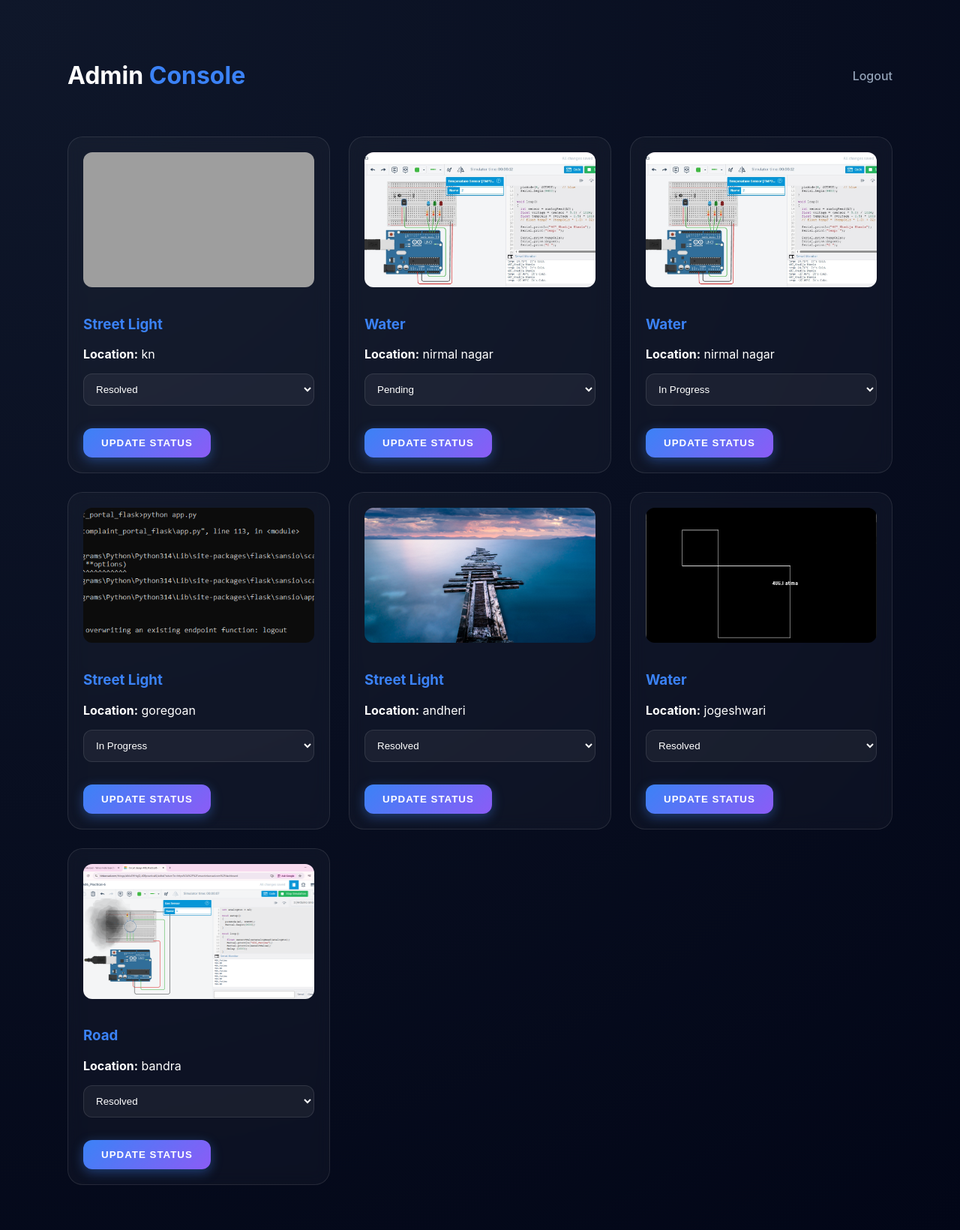
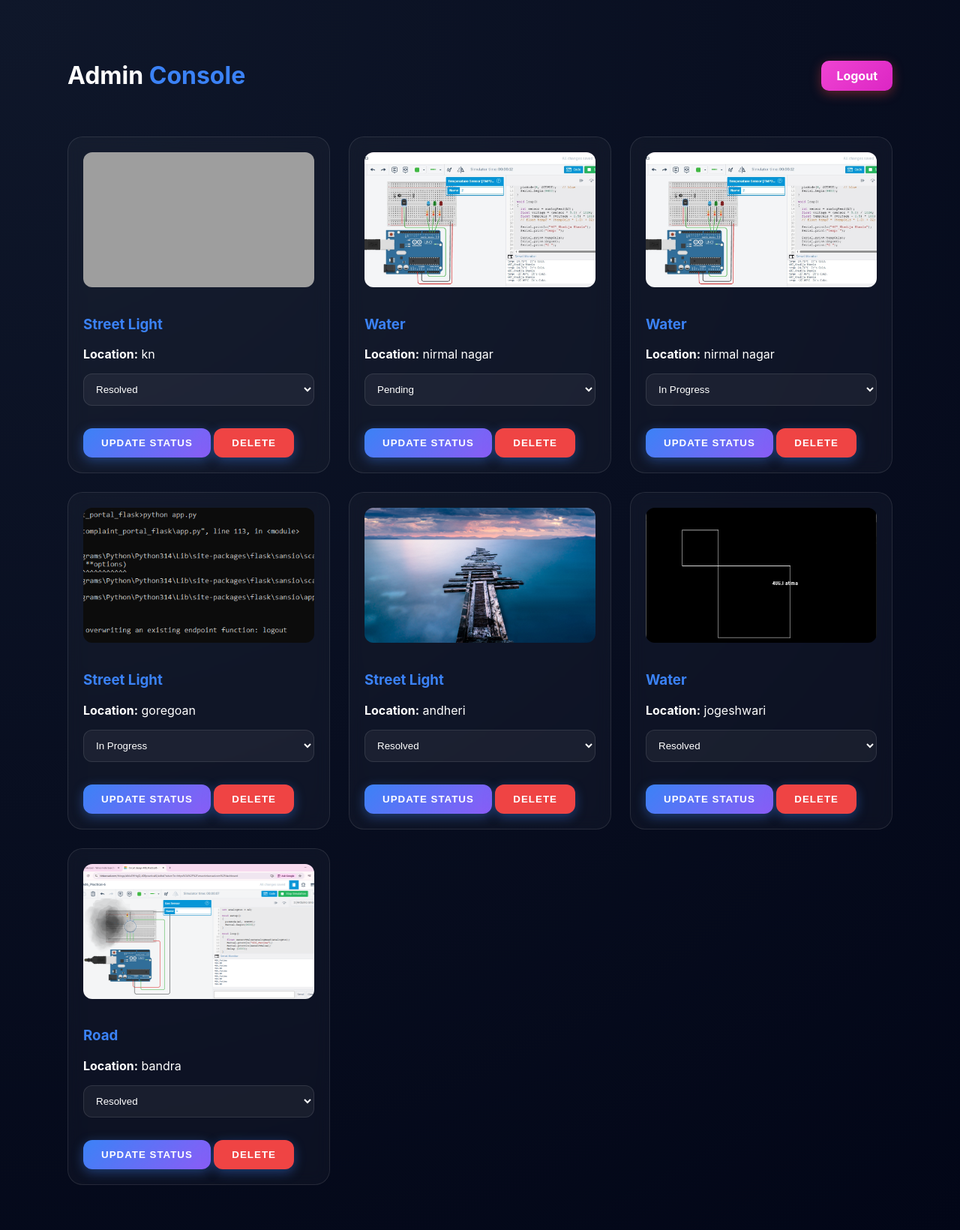
Before and after one commit to Pranavibirmole30/complaint-portal, a Flask app: page /admin_dashboard in a window 1280 px wide. Shown: the whole page at 75% size. Run offline with Flask 3, Linux system fonts and the light colour scheme; a user stored in the database is signed in; data comes from the database, SQL or seed files in the repository; both versions use the stored data as it was after the commit; grey boxes are pictures that could not be loaded.

Commit message:
initial commit

```diff
--- a/app.py
+++ b/app.py
@@ -155,6 +155,18 @@ def update_status(id):
     db.execute("UPDATE complaints SET status=? WHERE id=?", (new_status, id))
     db.commit()
     return redirect('/admin_dashboard')
+@app.route('/delete_complaint/<int:id>', methods=['POST'])
+def delete_complaint(id):
+
+    if 'admin' not in session:
+        return redirect('/admin')
+
+    db = get_db()
+
+    db.execute("DELETE FROM complaints WHERE id=?", (id,))
+    db.commit()
+
+    return redirect('/admin_dashboard')
 
 # --- END OF ADMIN LOGIC ---
 
--- a/static/style.css
+++ b/static/style.css
@@ -80,3 +80,18 @@ select option{
 .form-box button{
     width:100%;
 }
+.logout-btn{
+background:linear-gradient(135deg,#ef44d2,#dc26c4);
+color:white;
+padding:10px 20px;
+border-radius:10px;
+text-decoration:none;
+font-weight:bold;
+transition:0.3s;
+box-shadow:0 4px 15px rgba(239,68,68,0.4);
+}
+
+.logout-btn:hover{
+transform:scale(1.05);
+box-shadow:0 6px 20px rgba(239,68,68,0.6);
+}
--- a/templates/admin_dashboard.html
+++ b/templates/admin_dashboard.html
@@ -14,7 +14,7 @@
 <div style="display:flex;justify-content:space-between;align-items:center;margin-bottom:40px;">
 <h1>Admin <span style="color:#3b82f6;">Console</span></h1>
 
-<a href="/logout" class="nav-link">Logout</a>
+<a href="/logout" class="logout-btn">Logout</a>
 </div>
 
 <div style="display:grid;grid-template-columns:repeat(auto-fit,minmax(350px,1fr));gap:25px;">
@@ -44,6 +44,13 @@
 </select>
 
 <button class="btn-crazy" style="margin-top:10px;">Update Status</button>
+<button class="btn-crazy" style="background:#ef4444;margin-top:10px;"
+formaction="/delete_complaint/{{ c[0] }}"
+onclick="return confirm('Delete this complaint?')">
+
+Delete
+
+</button>
 
 </form>
 
```
Also changed, not shown: database.db, uploads/406-pr6.png (added).
